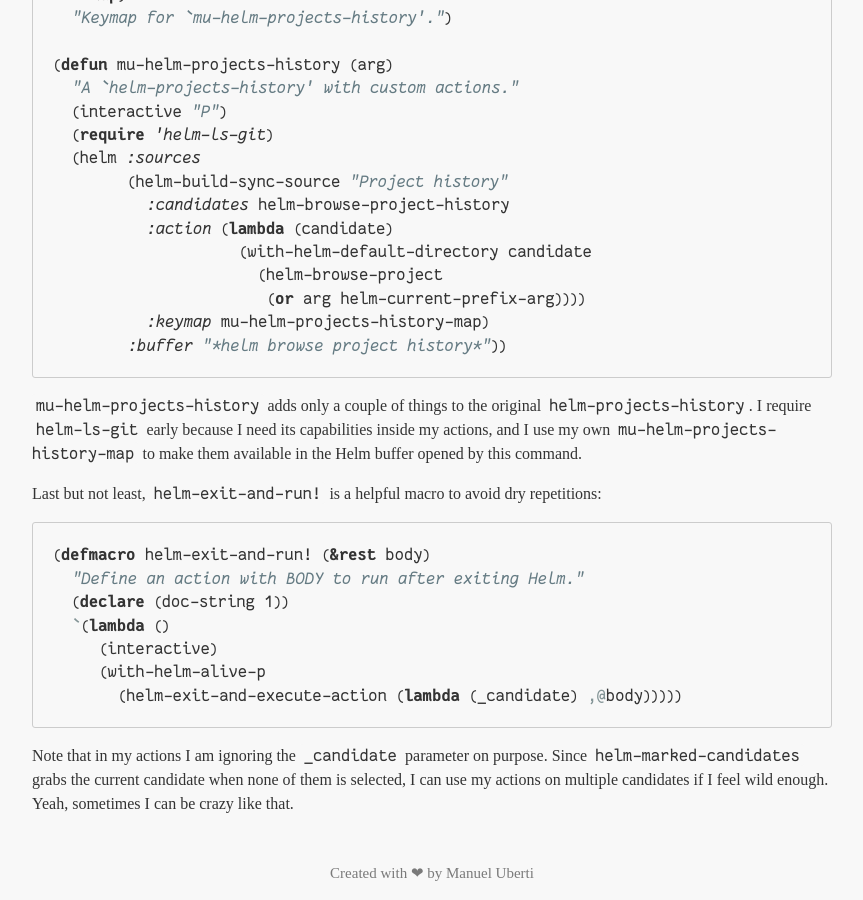
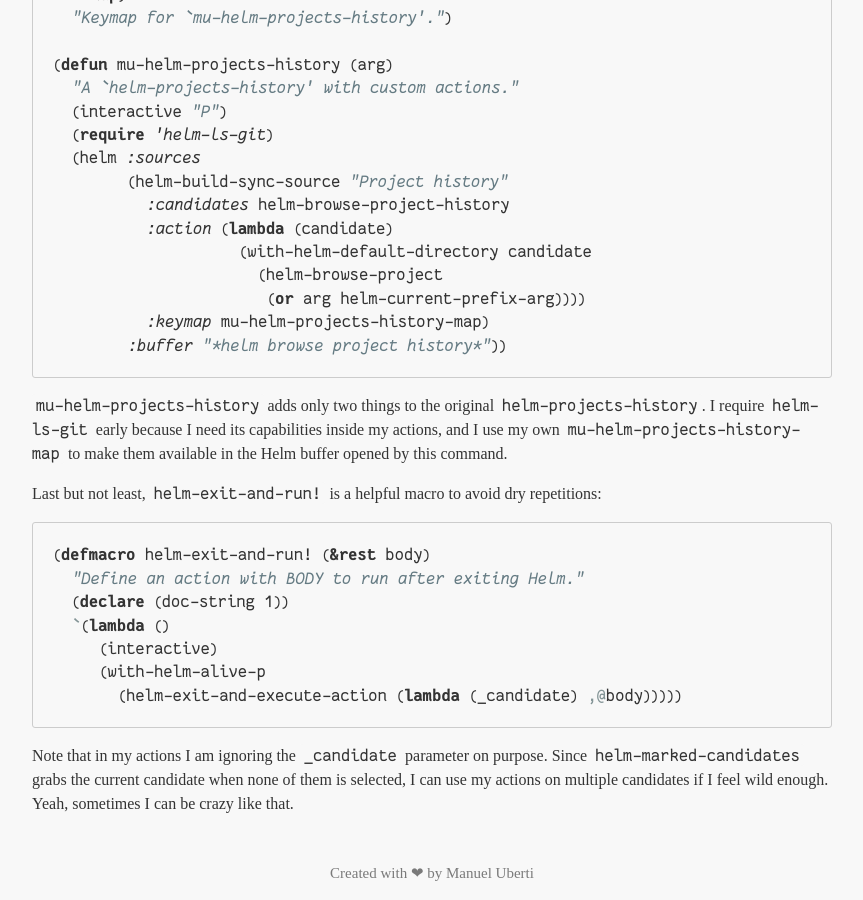
Before and after one commit to manuel-uberti/manuel-uberti.github.io, a Jekyll site: the page built from _posts/2019-12-23-helm-actions.md, in a window 1280 px wide and 900 px high, scrolled down 1524 px. Shown: the whole window, without its empty margins (208-1071 px from the left). Built offline with Jekyll 4.4.1, drawn with Linux system fonts in a browser that asks for light colours; some web fonts are replaced.

Commit message:
Fix wording

````diff
--- a/_posts/2019-12-23-helm-actions.md
+++ b/_posts/2019-12-23-helm-actions.md
@@ -93,7 +93,7 @@
         :buffer "*helm browse project history*"))
 ```
 
-`mu-helm-projects-history` adds only a couple of things to the original
+`mu-helm-projects-history` adds only two things to the original
 `helm-projects-history`. I require `helm-ls-git` early because I need its
 capabilities inside my actions, and I use my own `mu-helm-projects-history-map`
 to make them available in the Helm buffer opened by this command.
````
